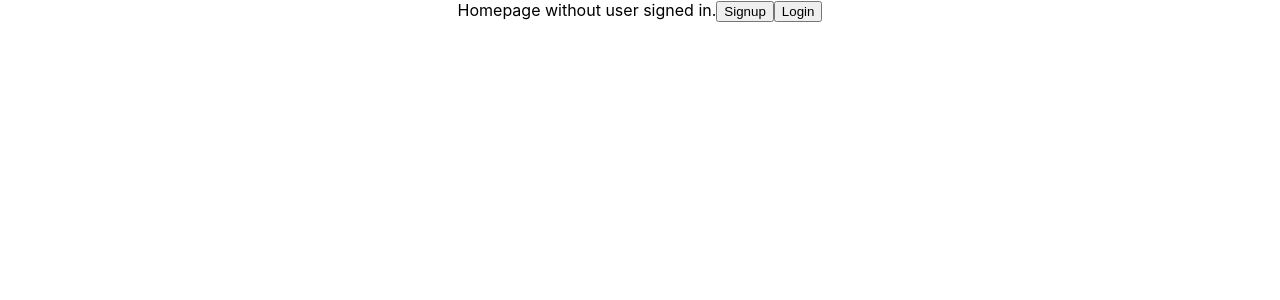
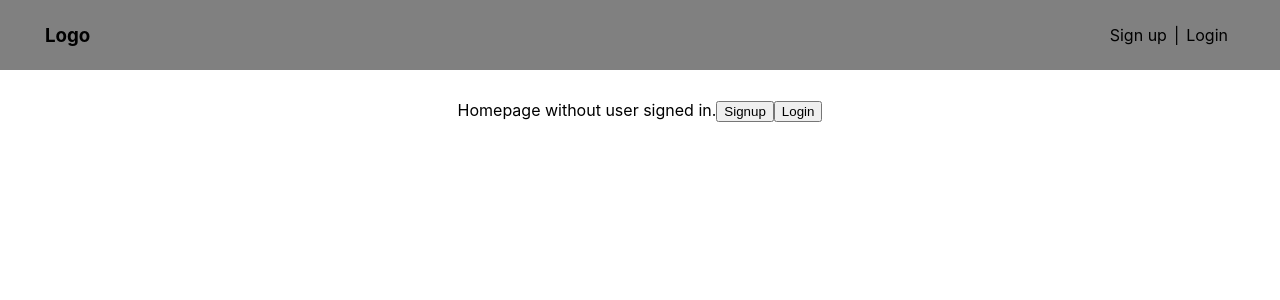
Before and after one commit to ReneBri/NotesApp-Frontend, a React (Create React App) app: page / in a window 1280 px wide. Shown: the top 300 px of the page. Built offline with nearby package versions, Linux system fonts and the light colour scheme; no server answers.

Commit message:
Create and intergrate navbar

```diff
--- a/src/App.css
+++ b/src/App.css
@@ -1,3 +1,4 @@
 .App {
   text-align: center;
+  padding-top: 100px;
 }
--- a/src/App.js
+++ b/src/App.js
@@ -18,6 +18,7 @@ import { useContext } from 'react';
 import Dashboard from './pages/dashboard/Dashboard';
 import Home from './pages/home/Home';
 import UnverifiedEmail from './components/modals/unverified-email/UnverifiedEmail';
+import Navbar from './components/UI/navbar/Navbar';
 
 
 function App() {
@@ -36,6 +37,7 @@ function App() {
       {!modalState && user.user !== null && !user.user.emailVerified && ReactDOM.createPortal(<UnverifiedEmail />, document.getElementById('modal-root'))}
 
       <BrowserRouter>
+      <Navbar />
         <Routes>
           <Route path="/" element={ !user.user ? <Home /> : <Dashboard /> } />
         </Routes>
--- /dev/null
+++ b/src/components/UI/navbar/Navbar.js
@@ -0,0 +1,58 @@
+// styles
+import styles from './Navbar.module.css';
+
+// config
+
+// context
+import { ModalContext } from "../../../context/modalContext";
+import { AuthContext } from '../../../context/authContext';
+
+// hooks
+import { useLogout } from '../../../hooks/useLogout';
+import { useContext } from 'react';
+
+// components
+import Login from "../../modals/login/Login";
+import Signup from "../../modals/sign-up/Signup";
+
+
+const Navbar = props => {
+
+    const { setModalState } = useContext(ModalContext);
+    const { user } = useContext(AuthContext);
+    const { logout } = useLogout();
+
+    return (
+        <nav className={styles.navbar}>
+            <div className={styles['nav-content-wrapper']}>
+                <h3>Logo</h3>
+                <ul>
+                    {!user.user && (
+                        <>
+                        <li
+                            className={styles['user-auth-link']}
+                            onClick={() => setModalState(<Signup />)}
+                        >Sign up
+                        </li>
+                        <li>|</li>
+                        <li
+                            className={styles['user-auth-link']}
+                            onClick={() => setModalState(<Login />)}
+                            >Login
+                        </li>
+                        </>
+                    )}
+                    {user.user && (
+                        <li
+                            className={styles['user-auth-link']}
+                            onClick={logout}
+                            >Logout
+                        </li>
+                    )}
+                </ul>
+            </div>
+        </nav>
+    )
+}
+
+export default Navbar;
--- /dev/null
+++ b/src/components/UI/navbar/Navbar.module.css
@@ -0,0 +1,27 @@
+.navbar {
+    background: grey;
+    position: fixed;
+    top: 0;
+    right: 0;
+    width: 100%;
+}
+
+.nav-content-wrapper {
+    display: flex;
+    justify-content: space-between;
+    align-items: center;
+    padding: 5px 45px;
+}
+
+.navbar ul {
+    list-style: none;
+    display: flex;
+}
+
+.navbar li {
+    margin-right: 7px;
+}
+
+.user-auth-link {
+    cursor: pointer;
+}
```
Also changed, not shown: src/pages/account-settings/AccountSettings.js (added, +27 -0 lines), src/pages/account-settings/AccountSettings.module.css (added).
